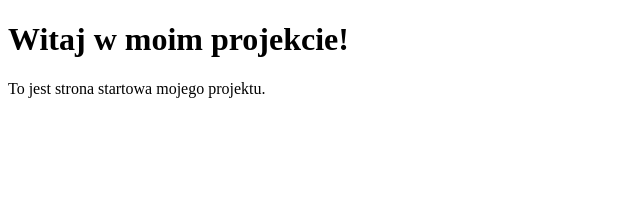
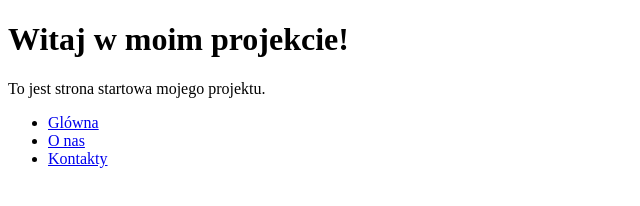
Before and after one commit to Varabora/labWSB, a plain HTML site: page index.html in a window 1280 px wide. Shown: the whole page, without its empty margins (0-640 px from the left). Drawn offline with Linux system fonts and the light colour scheme.

Commit message:
Add navigation menu to all pages

```diff
--- a/index.html
+++ b/index.html
@@ -7,3 +7,11 @@
   <h1>Witaj w moim projekcie!</h1>
   <p>To jest strona startowa mojego projektu.</p>
 </body>
+
+<nav>
+  <ul>
+    <li><a href="index.html">Glówna</a></li>
+    <li><a href="about.html">O nas</a></li>
+    <li><a href="contact.html">Kontakty</a></li>
+  </ul>
+</nav>
```
